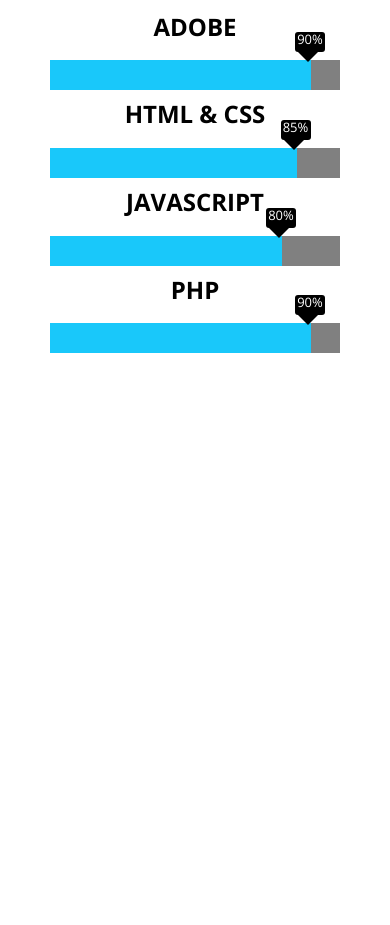
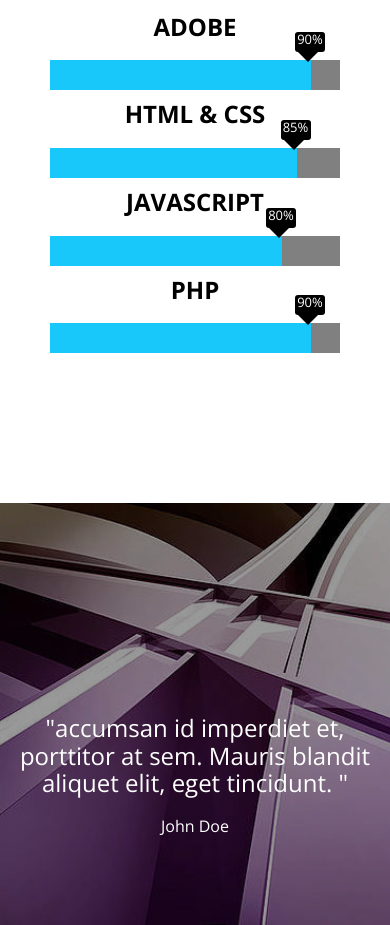
Before and after one commit to abdullahnazzal/Kasper-Template, a plain HTML site: page index.html in a window 390 px wide. Shown: the part 7381-8306 px from the top of the page. Before the commit the page ends 7784 px from the top, so only its background shows below. Drawn offline with nearby package versions, Linux system fonts and the light colour scheme.

Commit message:
feat: Create Responsive Quote Section

```diff
--- a/index.html
+++ b/index.html
@@ -374,5 +374,17 @@
       </div>
     </div>
     <!-- End Skills -->
+    <!-- ----------------------------- -->
+    <!-- Start Quote -->
+    <div class="quote">
+      <div class="text">
+        <h2>
+          "accumsan id imperdiet et, porttitor at sem. Mauris blandit aliquet
+          elit, eget tincidunt. "
+        </h2>
+        <p>John Doe</p>
+      </div>
+    </div>
+    <!-- End Quote -->
   </body>
 </html>
--- a/style/index.css
+++ b/style/index.css
@@ -851,3 +851,37 @@ header .toggle-menu {
   }
 }
 /* End Skills */
+/* ----------------------------- */
+
+/* Start Quote */
+.quote{
+  position: relative;
+  background-image: url(../image/quote.jpg);
+  background-size: cover;
+  height: 50vh;
+  margin-top: 100px;
+  text-align: center;
+}
+.quote::before{
+  content: "";
+  position: absolute;
+  top: 0;
+  left: 0;
+  width: 100%;
+  height: 100%;
+  background-color: rgb(0 0 0 / 40%);
+  /* z-index: 10; */
+}
+.quote .text {
+  position: relative;
+  color: white;
+  /* z-index:10 ; */
+  top: 50%;
+  transform: translateX(-50%);
+  left: 50%;
+}
+.quote .text h2{
+  font-weight: normal;
+  margin-bottom: 20px;
+}
+/* End Quote */
```
Also changed, not shown: image/quote.jpg (added). Lines whose indentation alone changed are shown as unchanged.
